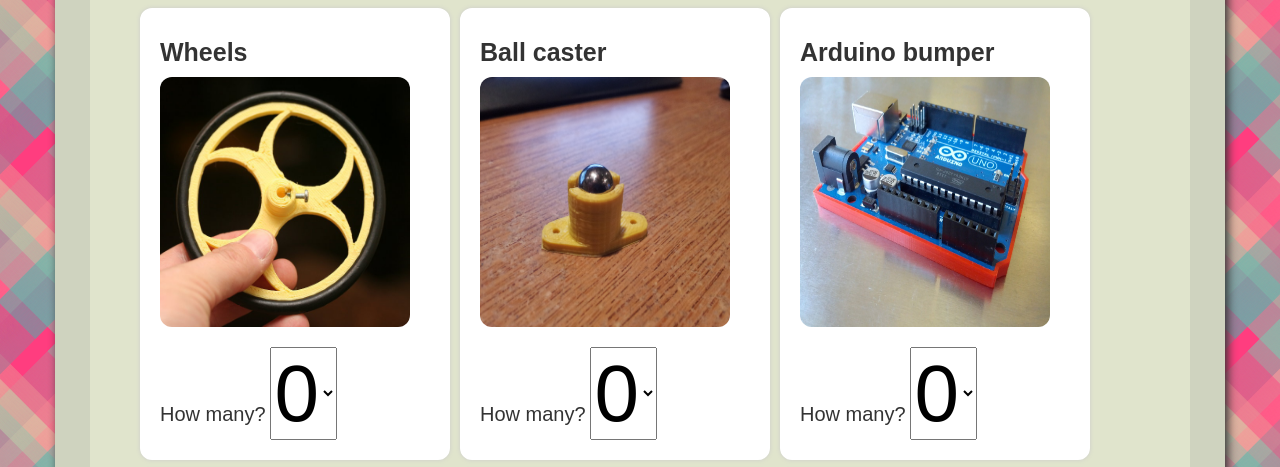
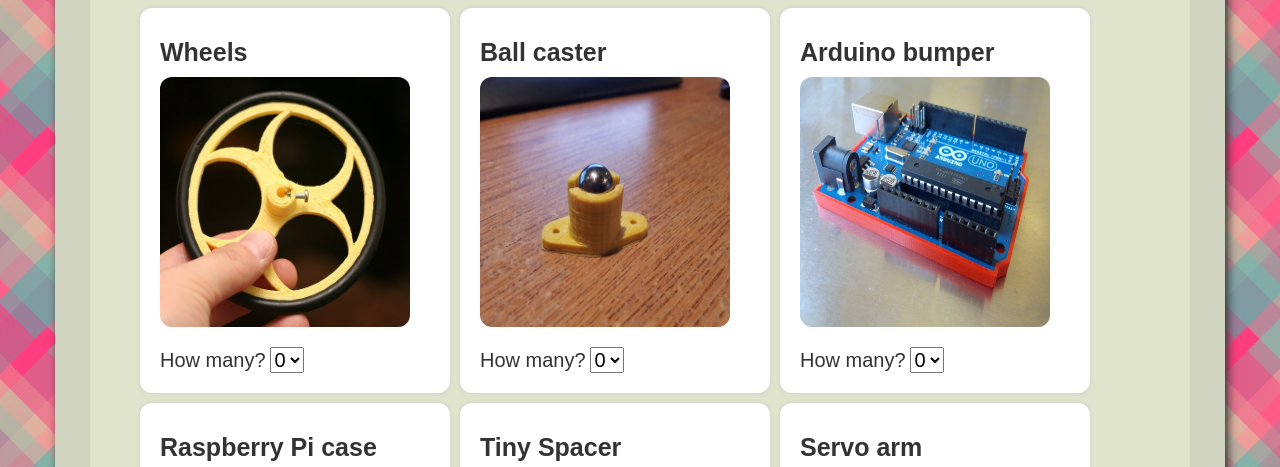
Before and after one commit to noopkat/printshoppe, a website: page public/index.html in a window 1280 px wide. Shown: the part 301-768 px from the top of the page. Drawn offline with Linux system fonts and the light colour scheme.

Commit message:
fixed select firefox bug

```diff
--- a/public/css/printshoppe.css
+++ b/public/css/printshoppe.css
@@ -77,7 +77,7 @@ h2 {
 }
 
 .item select {
-  font-size: 80px;
+  font-size: 20px;
 }
 
 .item h3, .customitem h3 {
```
